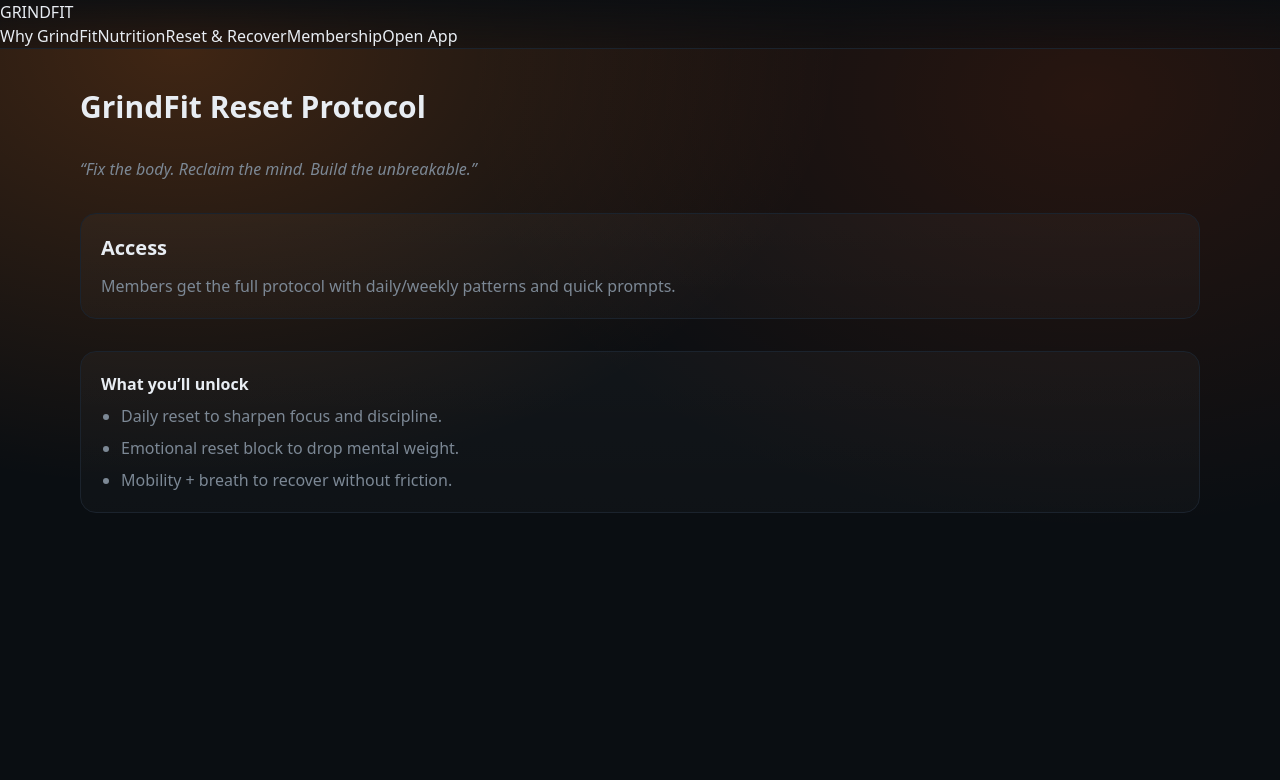
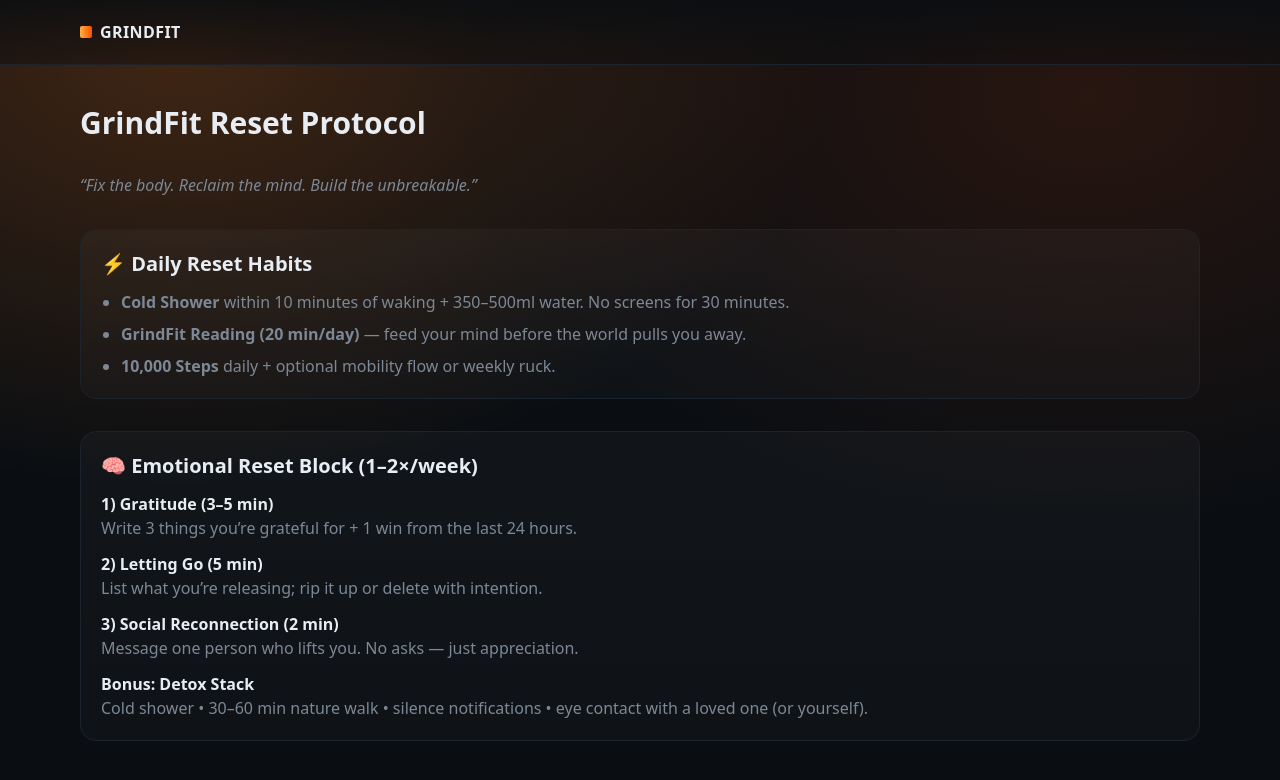
Before and after one commit to GrindFit/grindfit-webapp, a Next.js app: page /Reset in a window 1280 px wide. Shown: the top 780 px of the page. Built offline with nearby package versions, Linux system fonts and the light colour scheme; sample sign-in values are in the browser's storage.

Commit message:
Update Reset.js

```diff
--- a/pages/Reset.js
+++ b/pages/Reset.js
@@ -1,28 +1,51 @@
+// pages/reset.js
 import { useEffect } from "react";
 import { requireAuth } from "@/lib/auth";
-import Nav from "@/components/Nav";
 
 export default function Reset(){
   useEffect(()=>{ requireAuth(); },[]);
   return (
     <>
-      <Nav />
+      <header className="nav sticky top-0 z-50">
+        <div className="gf-container flex items-center justify-between h-16">
+          <div className="flex items-center gap-2">
+            <div className="h-3 w-3 rounded-sm" style={{background:"linear-gradient(90deg, var(--gf-amber), var(--gf-orange) 55%, var(--gf-vermillion))"}}/>
+            <span className="tracking-wide font-semibold">GRINDFIT</span>
+          </div>
+        </div>
+      </header>
+
       <main className="gf-container py-10 space-y-8 max-w-3xl">
         <h1 className="text-3xl font-bold">GrindFit Reset Protocol</h1>
         <p className="small-dim italic">“Fix the body. Reclaim the mind. Build the unbreakable.”</p>
 
         <section className="gf-card space-y-3">
-          <h2 className="font-semibold text-xl">Access</h2>
-          <p className="small-dim">Members get the full protocol with daily/weekly patterns and quick prompts.</p>
+          <h2 className="font-semibold text-xl">⚡ Daily Reset Habits</h2>
+          <ul className="list-disc ml-5 small-dim space-y-2">
+            <li><strong>Cold Shower</strong> within 10 minutes of waking + 350–500ml water. No screens for 30 minutes.</li>
+            <li><strong>GrindFit Reading (20 min/day)</strong> — feed your mind before the world pulls you away.</li>
+            <li><strong>10,000 Steps</strong> daily + optional mobility flow or weekly ruck.</li>
+          </ul>
         </section>
 
-        <section className="gf-card space-y-2">
-          <h3 className="font-semibold">What you’ll unlock</h3>
-          <ul className="list-disc ml-5 small-dim space-y-2">
-            <li>Daily reset to sharpen focus and discipline.</li>
-            <li>Emotional reset block to drop mental weight.</li>
-            <li>Mobility + breath to recover without friction.</li>
-          </ul>
+        <section className="gf-card space-y-3">
+          <h2 className="font-semibold text-xl">🧠 Emotional Reset Block (1–2×/week)</h2>
+          <div>
+            <h3 className="font-semibold">1) Gratitude (3–5 min)</h3>
+            <p className="small-dim">Write 3 things you’re grateful for + 1 win from the last 24 hours.</p>
+          </div>
+          <div>
+            <h3 className="font-semibold">2) Letting Go (5 min)</h3>
+            <p className="small-dim">List what you’re releasing; rip it up or delete with intention.</p>
+          </div>
+          <div>
+            <h3 className="font-semibold">3) Social Reconnection (2 min)</h3>
+            <p className="small-dim">Message one person who lifts you. No asks — just appreciation.</p>
+          </div>
+          <div>
+            <h3 className="font-semibold">Bonus: Detox Stack</h3>
+            <p className="small-dim">Cold shower • 30–60 min nature walk • silence notifications • eye contact with a loved one (or yourself).</p>
+          </div>
         </section>
       </main>
     </>
```
